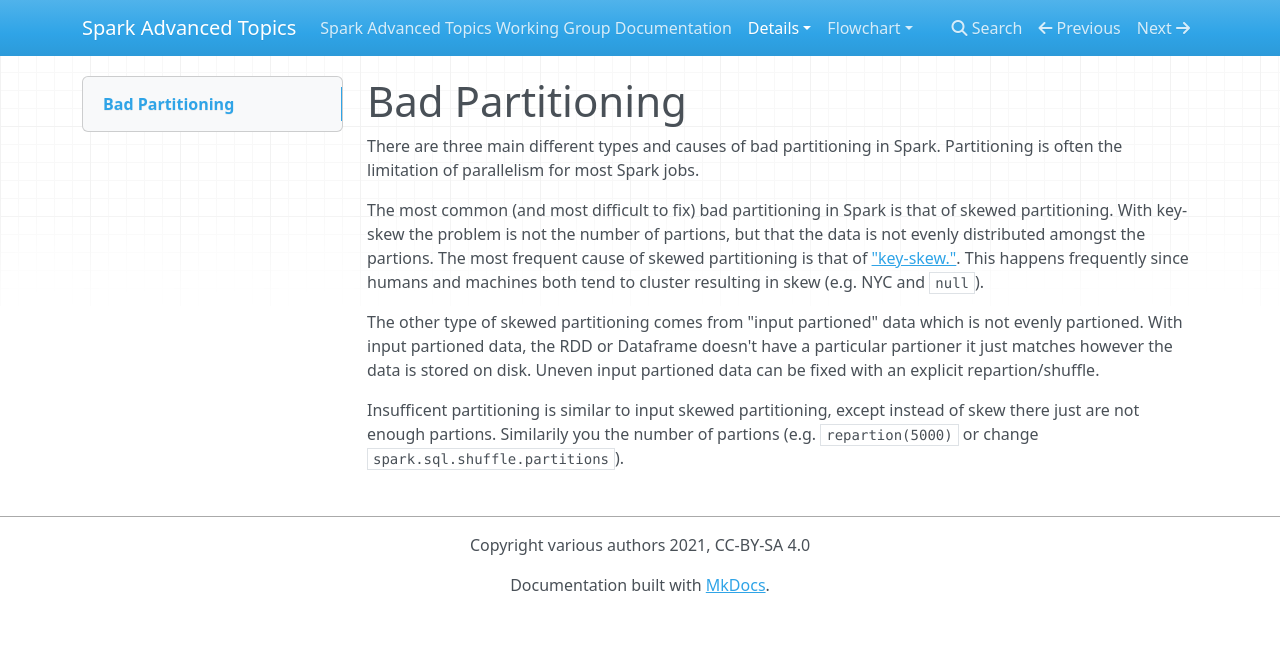
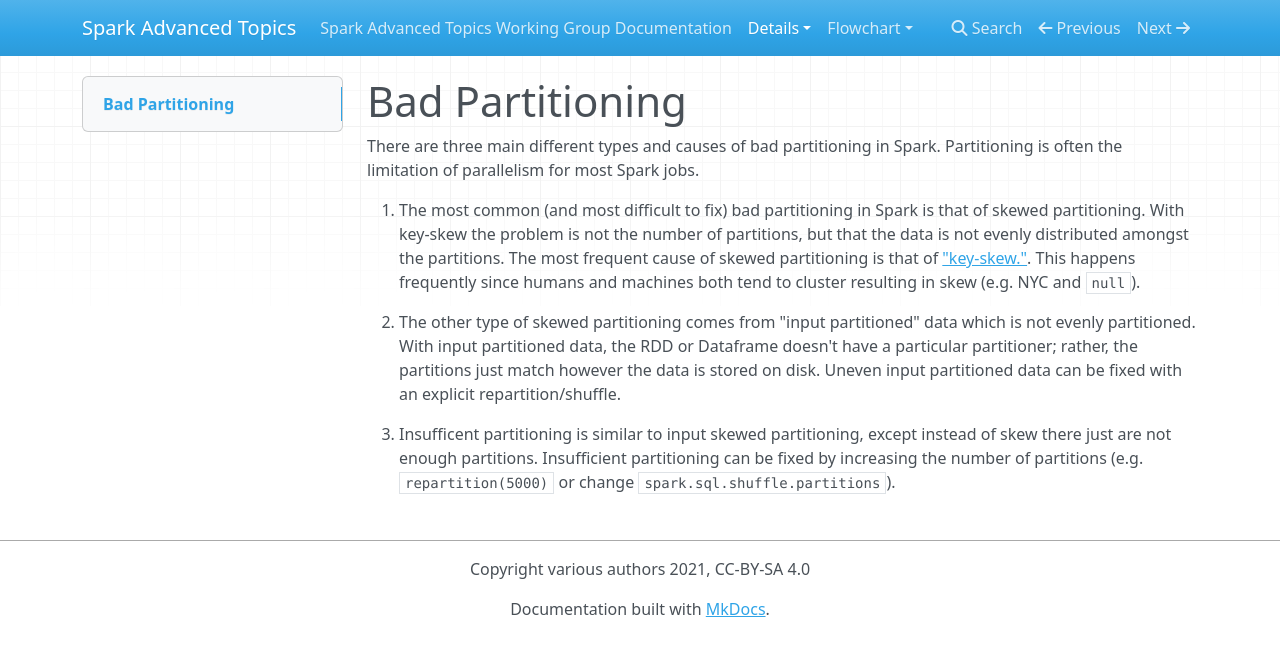
Before and after one commit to holdenk/spark-flowchart, an MkDocs documentation site: the page built from docs/details/bad_partitioning.md, in a window 1280 px wide. Shown: the top 656 px of the page. Built offline with MkDocs 1.6.1, drawn with Linux system fonts in a browser that asks for light colours; nearby versions of some CDN libraries.

```diff
--- a/docs/details/bad_partitioning.md
+++ b/docs/details/bad_partitioning.md
@@ -3,10 +3,10 @@
 There are three main different types and causes of bad partitioning in Spark. Partitioning is often the limitation of parallelism for most Spark jobs.
 
 
-The most common (and most difficult to fix) bad partitioning in Spark is that of skewed partitioning. With key-skew the problem is not the number of partions, but that the data is not evenly distributed amongst the partions. The most frequent cause of skewed partitioning is that of ["key-skew."](../key-skew). This happens frequently since humans and machines both tend to cluster resulting in skew (e.g. NYC and `null`).
+1. The most common (and most difficult to fix) bad partitioning in Spark is that of skewed partitioning. With key-skew the problem is not the number of partitions, but that the data is not evenly distributed amongst the partitions. The most frequent cause of skewed partitioning is that of ["key-skew."](../key-skew). This happens frequently since humans and machines both tend to cluster resulting in skew (e.g. NYC and `null`).
 
 
-The other type of skewed partitioning comes from "input partioned" data which is not evenly partioned. With input partioned data, the RDD or Dataframe doesn't have a particular partioner it just matches however the data is stored on disk. Uneven input partioned data can be fixed with an explicit repartion/shuffle.
+2. The other type of skewed partitioning comes from "input partitioned" data which is not evenly partitioned. With input partitioned data, the RDD or Dataframe doesn't have a particular partitioner; rather, the partitions just match however the data is stored on disk. Uneven input partitioned data can be fixed with an explicit repartition/shuffle.
 
 
-Insufficent partitioning is similar to input skewed partitioning, except instead of skew there just are not enough partions. Similarily you  the number of partions (e.g. `repartion(5000)` or change `spark.sql.shuffle.partitions`).
+3. Insufficent partitioning is similar to input skewed partitioning, except instead of skew there just are not enough partitions. Insufficient partitioning can be fixed by increasing the number of partitions (e.g. `repartition(5000)` or change `spark.sql.shuffle.partitions`).
```
Also changed, not shown: docs/details/forced-computations.md (+2 -2 lines), docs/details/invalid-file.md (+2 -2 lines), docs/details/key-skew.md (+16 -21 lines), docs/details/partial_aggregates.md (+1 -1 lines).
